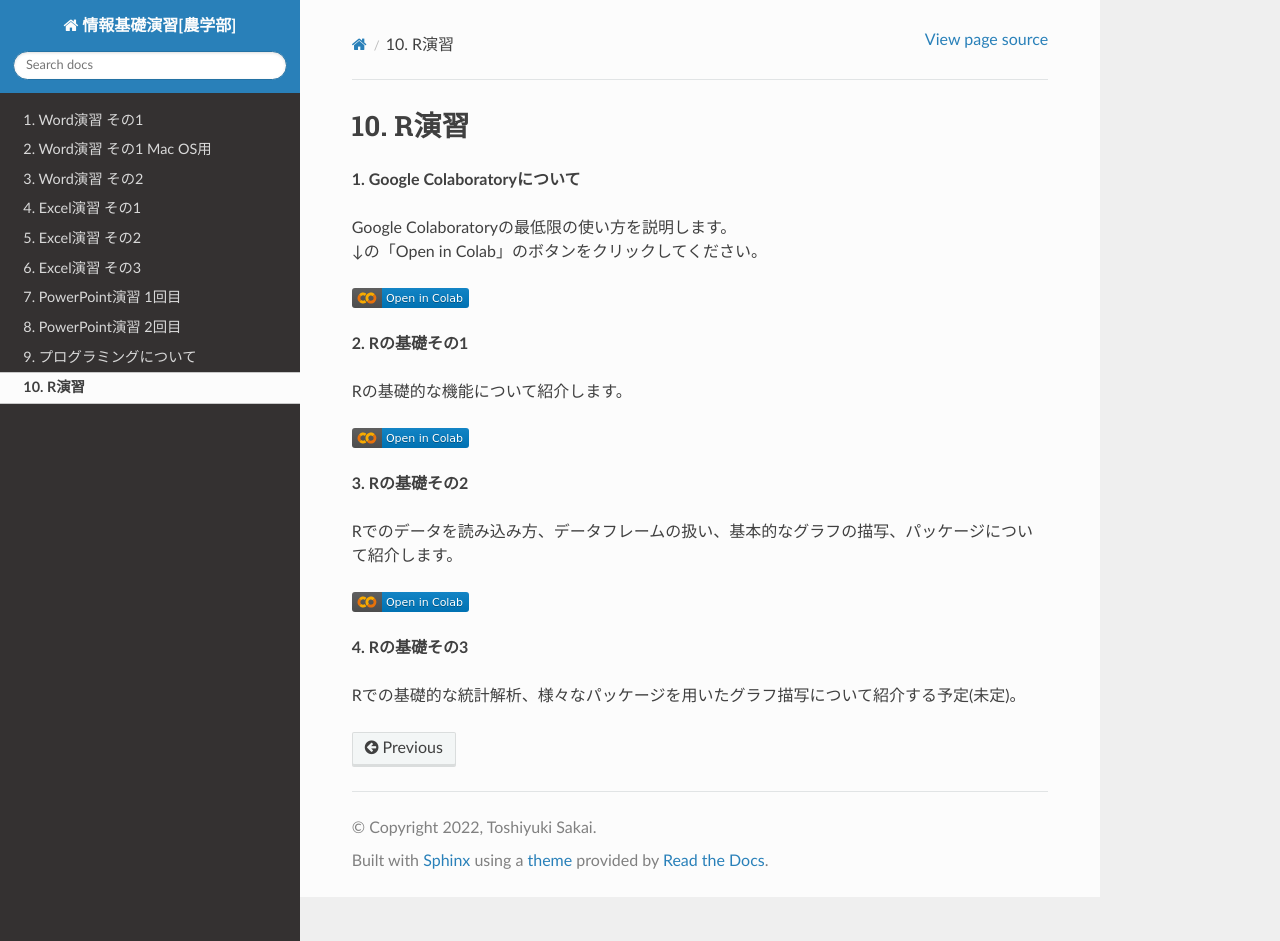
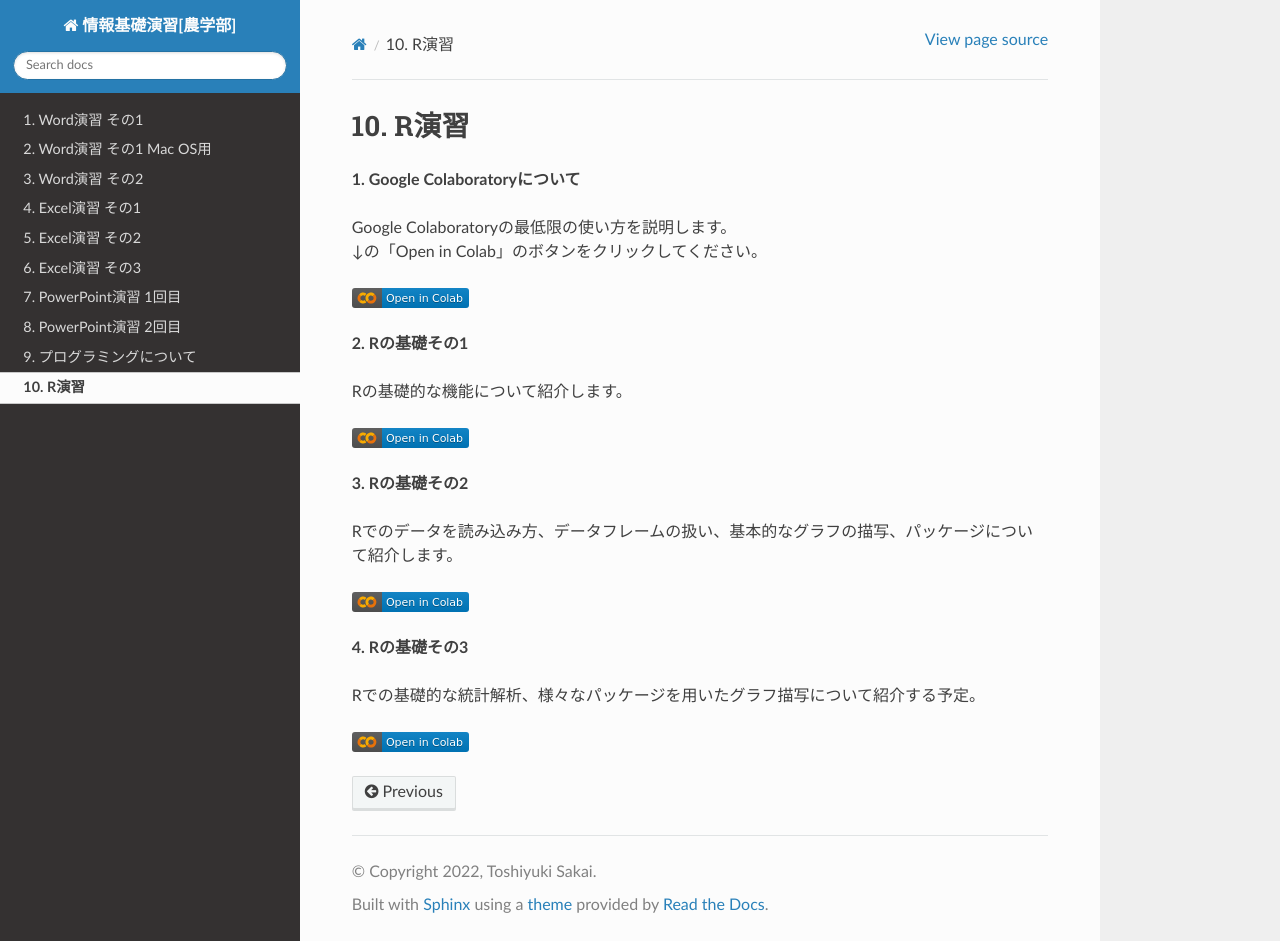
Before and after one commit to slt666666/basic_informatics_2022, a Sphinx documentation site: the page built from source/R_1.rst, in a window 1280 px wide and 941 px high. Built offline with Sphinx 7.4.7 and the Read the Docs theme 2.0.0, drawn with Linux system fonts in a browser that asks for light colours.

Commit message:
Update R_1.rst

```diff
--- a/source/R_1.rst
+++ b/source/R_1.rst
@@ -26,4 +26,7 @@
 
 **4. Rの基礎その3**
 
-Rでの基礎的な統計解析、様々なパッケージを用いたグラフ描写について紹介する予定(未定)。
+Rでの基礎的な統計解析、様々なパッケージを用いたグラフ描写について紹介する予定。
+
+.. image:: _static/images/programming/colab-badge.svg
+   :target: https://colab.research.google.com/github/slt666666/basic_informatics_2022/blob/master/source/_static/colab_notebook/RL04.ipynb
```
